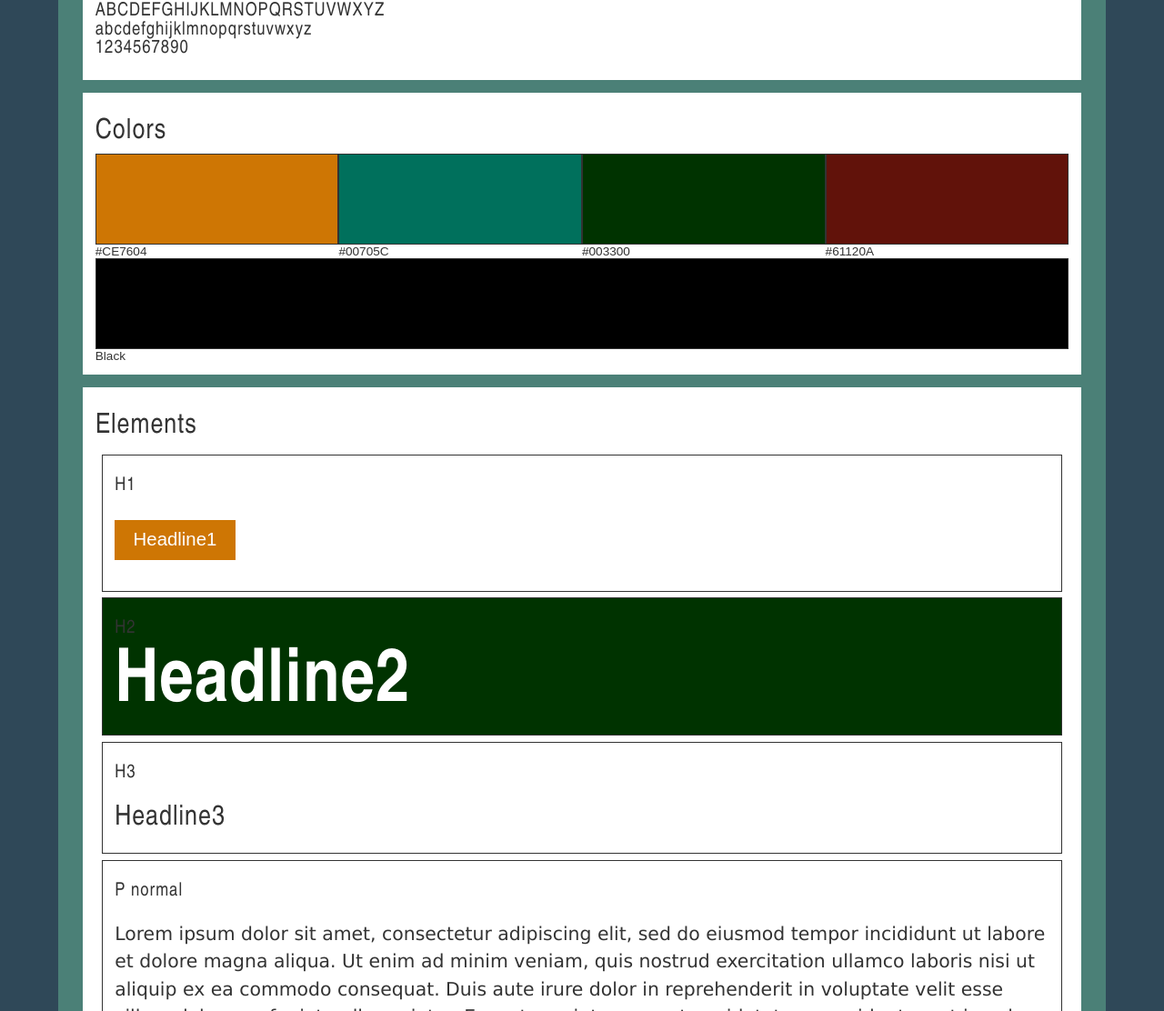
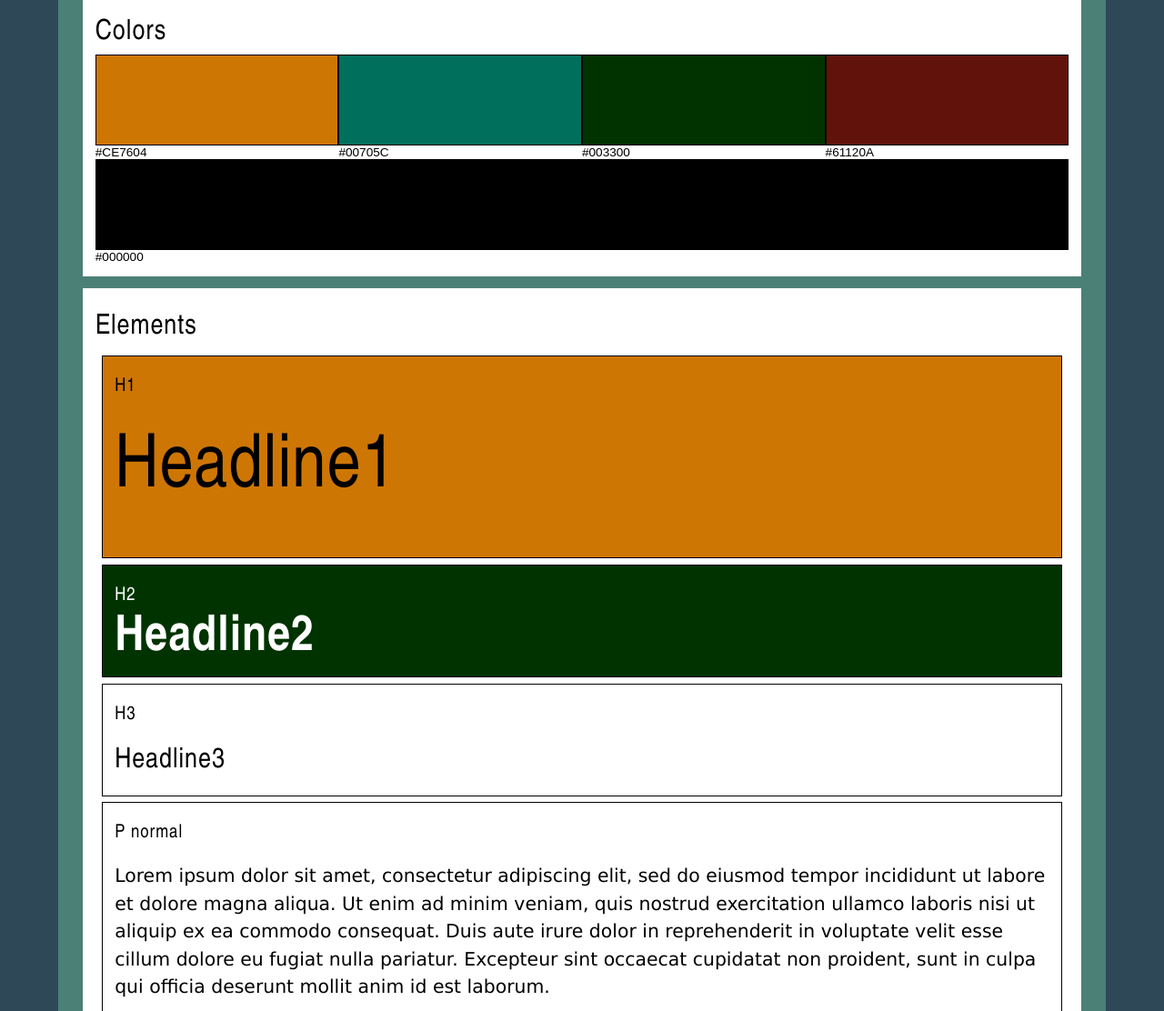
Before and after one commit to TyroneMartin/group-project-wdd331, a plain HTML site: page zengarden/style-guide.html in a window 1280 px wide. Shown: the part 901-2013 px from the top of the page at 91% size. Drawn offline with Linux system fonts and the light colour scheme.

Commit message:
update to style guide sheet

```diff
--- a/styles/style-pattern.css
+++ b/styles/style-pattern.css
@@ -5,7 +5,7 @@ h4 {
   margin: 0;
 }
 
-h1 {
+h1, .H1Tag {
   background: #ce7604;
   color: #fff;
   display: inline-block;
@@ -13,14 +13,21 @@ h1 {
   margin-bottom: 1em;
   padding: 0.5em 1em;
 }
-
+.h1Tag {
+  font-size: 6em;
+  /* margin: 0.5em 0 0.25em 0; */
+}
 h2 {
   color: #fff;
   font-weight: 900;
   /* Heavy */
-  font-size: 6em;
+  font-size: 4em;
   letter-spacing: 1px;
   line-height: 1em;
+}
+
+.h2Tag {
+ color: #fff;
 }
 
 h3 {
@@ -51,7 +58,7 @@ p {
 
 a {
   border-bottom: 1px solid rgba(0, 0, 0, 0.2);
-  color: #333;
+  color:rgb(2 10 16);
   text-decoration: none;
   transition: border-color 0.2s ease-in-out;
 }
@@ -72,7 +79,7 @@ html {
 body {
   font-family: "Quattrocento Sans", sans-serif;
   font-size: 85%;
-  color: #333;
+  color: #000000;
   background-color: #4B8077;
   margin: 0;
   padding: 1em;
@@ -120,7 +127,7 @@ section {
 }
 
 .text-dark {
-  background-color: black;
+  background-color: #000000;
 }
 
 .element {
--- a/zengarden/style-guide.html
+++ b/zengarden/style-guide.html
@@ -58,19 +58,19 @@
       </figure>
       <figure>
         <div class="swatch text-dark"></div>
-        <figcaption>Black</figcaption>
+        <figcaption>#000000</figcaption>
       </figure>
 
     </section>
 
     <section class="elements">
       <h3>Elements</h3>
-      <div class="element">
+      <div class="element accent1">
         <h4>H1</h4>
-        <h1>Headline1</h1>
+        <h4 class="h1Tag">Headline1</h4>
       </div>
       <div class="element accent3">
-        <h4>H2</h4>
+        <h4 class="h2Tag">H2</h4>
         <h2>Headline2</h2>
       </div>
       <div class="element">
```
